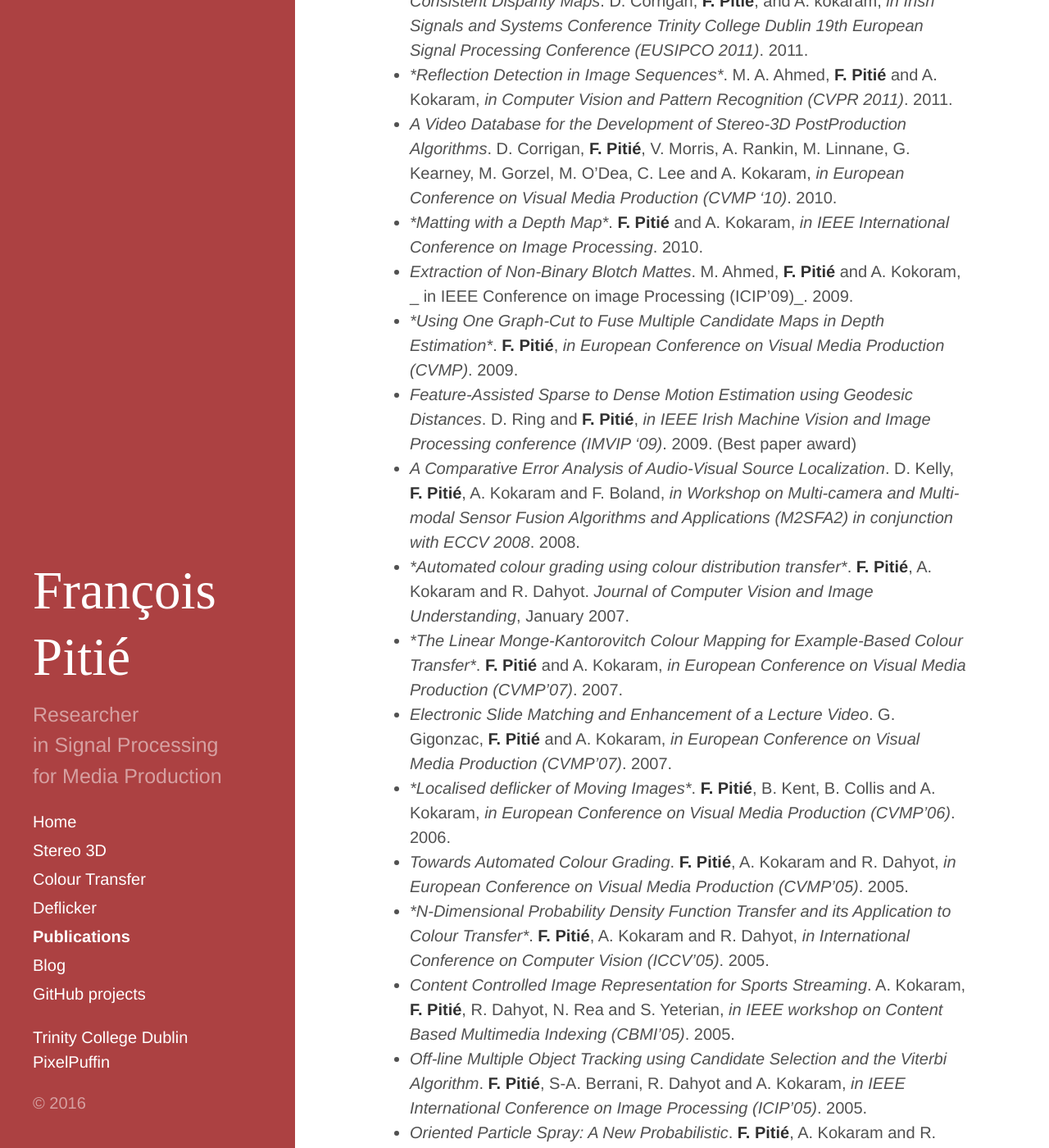
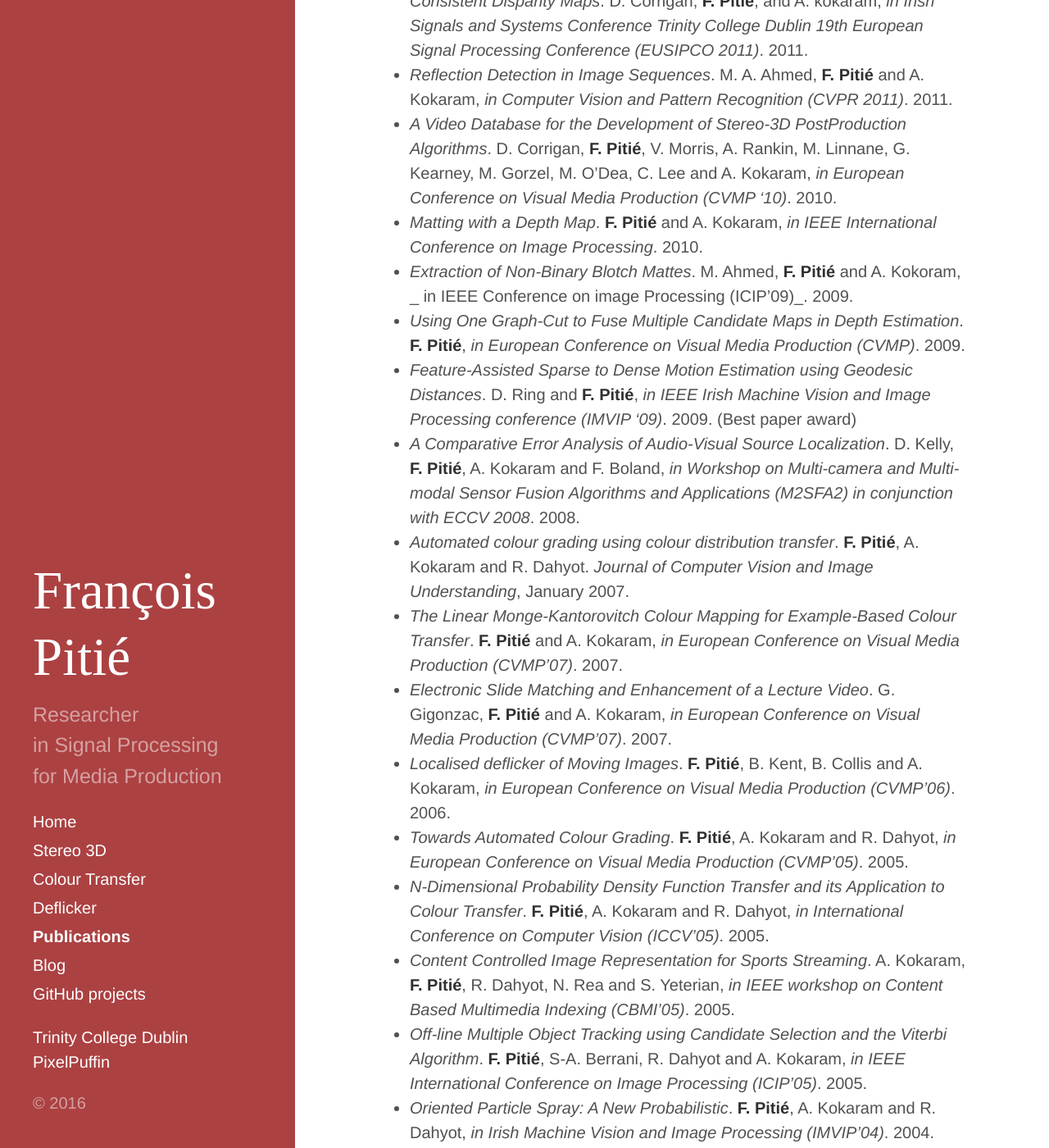
Before and after one commit to frcs/frcs.github.io, a Jekyll site: the page built from publications.md, in a window 1280 px wide and 1400 px high, scrolled down 1712 px. Shown: the whole window at 82% size. Built offline with Jekyll 4.4.1, drawn with Linux system fonts in a browser that asks for light colours; nearby versions of some CDN libraries; some of the changed text lies outside the part shown.

Commit message:
fixed md changes in publications.md

```diff
--- a/publications.md
+++ b/publications.md
@@ -6,21 +6,21 @@
 
 ## List of Peer-Reviewed Publications
 
-###Chapters in Books:
+##Chapters in Books:
 
 * _Advances in automated restoration of archived material_. A. Kokaram, __F. Pitié__, D. Corrigan, D. Vitulano, V. Bruni, A. Crawford. _Digital Imaging for Cultural Heritage Preservation: Analysis, Restoration, and Reconstruction of Ancient Works_. 2011.
 * _Enhancement of digital photographs using color transfer techniques_. __F. Pitié__, A. Kokaram and R. Dahyot. _Single-Sensor Imaging: Methods and Applications for Digital Cameras_, 2008.
 * _Action recognition in multimedia streams_.  R. Dahyot, __F. Pitié__, D. Lennon, N. Harte and A. Kokaram. _Multimodal Processing and Interaction:  Audio, Video, Text_. 2008.
 
-###Articles in refereed publications:
+##Articles in refereed publications:
 
 *  _IRISH MACHINE VISION & IMAGE PROCESSING Conference proceedings_. R Dahyot, G Lacey, K Dawson-Howe, F Pitié, D Moloney, _Irish Pattern Recognition & Classification Society_. (ISBN 978-0-9934207-0-2). 2015.
 *  _Assessment of Audio/Video synchronisation in streaming media_. __F. Pitié__, D. Kelly, T. Foucu, N. Harte and A. Kokaram, _in Quality of Multimedia Experience (QoMEX)_. 2014.
 *  _Advanced video debanding_. G. Baugh, A. Kokaram, __F. Pitié__, _in European Conference on Visual Media Production (CVMP'14)_. 2014.
-*  _*Blotch and scratch removal in archived film using a semi-transparent corruption model and a ground-truth generation technique*_. M. Elgharib, __F. Pitié__ and A. Kokaram, _in EURASIP Journal on Image and Video Processing_. 2013.
-*  _*User-assisted sparse stereo-video segmentation*_. F. Raimbault, __F. Pitié__ and A. Kokaram, _in European Conference on Visual Media Production (CVMP'13)_. 2013.
+*  _Blotch and scratch removal in archived film using a semi-transparent corruption model and a ground-truth generation technique_. M. Elgharib, __F. Pitié__ and A. Kokaram, _in EURASIP Journal on Image and Video Processing_. 2013.
+*  _User-assisted sparse stereo-video segmentation_. F. Raimbault, __F. Pitié__ and A. Kokaram, _in European Conference on Visual Media Production (CVMP'13)_. 2013.
 *  _Nonrigid recto-verso registration using page outline structure and content preserving warps_. R Rowley-Brooke, __F. Pitié__, A Kokaram, _in Proceedings of the 2nd International Workshop on Historical Document Imaging and Processing_. 2013.
-*  _*A Non-Parametric Framework for Document Bleed-Through Removal*_. R. Rowley-Brooke and __F. Pitié__ and A. Kokaram, _in Computer Vision and Pattern Recognition (CVPR 2013)_. 2013.
+*  _A Non-Parametric Framework for Document Bleed-Through Removal_. R. Rowley-Brooke and __F. Pitié__ and A. Kokaram, _in Computer Vision and Pattern Recognition (CVPR 2013)_. 2013.
 *  _DepthArtist: a Stereoscopic 3D Conversion Tool for CG Animation_. __F. Pitié__, G. Baugh and J. Helms, _in European Conference on Visual Media Production (CVMP'12)_. 2012.
 *  _A Ground Truth Bleed-Through Document Image Database_. R. Rowley-Brooke and __F. Pitié__ and A. Kokaram, _in Theory and Practice of Digital Libraries (TPDL'12)_. 2012.
 *  _Stereo Video Completion for Rig and Artefact Removal_. F. Raimbault and __F. Pitié__ and A. Kokaram, _in  13th International Workshop on Image Analysis for Multimedia Interactive Services (WIAMIS'12)_. 2012.
@@ -31,25 +31,25 @@
   kokaram, _in Irish Signals and Systems Conference Trinity College
     Dublin 19th European Signal Processing Conference (EUSIPCO
     2011)_. 2011.
-*  _*Reflection Detection in Image Sequences*_. M. A. Ahmed,
+*  _Reflection Detection in Image Sequences_. M. A. Ahmed,
   __F. Pitié__ and A. Kokaram, _in Computer Vision and Pattern
     Recognition (CVPR 2011)_. 2011.
 *  _A Video Database for the Development of Stereo-3D  PostProduction Algorithms_. D. Corrigan, __F. Pitié__, V. Morris,  A. Rankin, M. Linnane, G. Kearney, M. Gorzel, M. O'Dea, C. Lee  and A. Kokaram, _in European Conference on Visual Media  Production (CVMP '10)_. 2010.
-*  _*Matting with a Depth Map*_. __F. Pitié__ and A. Kokaram,  _in IEEE International Conference on Image Processing_. 2010.
+*  _Matting with a Depth Map_. __F. Pitié__ and A. Kokaram,  _in IEEE International Conference on Image Processing_. 2010.
 *  _Extraction of Non-Binary Blotch Mattes_. M. Ahmed, __F. Pitié__
   and A. Kokoram, _ in IEEE Conference on image Processing (ICIP'09)_. 2009.
-*  _*Using One Graph-Cut to Fuse Multiple Candidate Maps in Depth Estimation*_. __F. Pitié__, _in European Conference on Visual Media Production (CVMP)_. 2009.
+*  _Using One Graph-Cut to Fuse Multiple Candidate Maps in Depth Estimation_. __F. Pitié__, _in European Conference on Visual Media Production (CVMP)_. 2009.
 *  _Feature-Assisted Sparse to Dense Motion Estimation using
   Geodesic Distances_. D. Ring and __F. Pitié__, _in IEEE Irish
     Machine Vision and Image Processing conference (IMVIP
     '09)_. 2009. (Best paper award)
 *  _A Comparative Error Analysis of Audio-Visual Source Localization_. D. Kelly, __F. Pitié__, A. Kokaram and F. Boland, _in Workshop on Multi-camera and Multi-modal Sensor Fusion Algorithms and Applications (M2SFA2) in conjunction with ECCV 2008_. 2008.
-*  _*Automated colour grading using colour distribution transfer*_. __F. Pitié__, A. Kokaram and R. Dahyot. _Journal of Computer Vision and Image Understanding_, January 2007.
-*  _*The Linear Monge-Kantorovitch Colour Mapping for Example-Based Colour Transfer*_. __F. Pitié__  and A. Kokaram, _in European Conference on Visual Media Production (CVMP'07)_. 2007.
+*  _Automated colour grading using colour distribution transfer_. __F. Pitié__, A. Kokaram and R. Dahyot. _Journal of Computer Vision and Image Understanding_, January 2007.
+*  _The Linear Monge-Kantorovitch Colour Mapping for Example-Based Colour Transfer_. __F. Pitié__  and A. Kokaram, _in European Conference on Visual Media Production (CVMP'07)_. 2007.
 *  _Electronic Slide Matching and Enhancement of a Lecture Video_.  G. Gigonzac, __F. Pitié__ and A. Kokaram, _in European Conference on Visual Media Production (CVMP'07)_. 2007.
-*  _*Localised deflicker of Moving Images*_. __F. Pitié__, B. Kent, B. Collis and A. Kokaram, _in European Conference on Visual Media Production (CVMP'06)_. 2006.
+*  _Localised deflicker of Moving Images_. __F. Pitié__, B. Kent, B. Collis and A. Kokaram, _in European Conference on Visual Media Production (CVMP'06)_. 2006.
 *  _Towards Automated Colour Grading_. __F. Pitié__, A. Kokaram and R. Dahyot, _in European Conference on Visual Media Production (CVMP'05)_. 2005.
-*  _*N-Dimensional Probability Density Function Transfer and its Application to Colour Transfer*_. __F. Pitié__, A. Kokaram and R. Dahyot, _in International Conference on Computer Vision (ICCV'05)_. 2005.
+*  _N-Dimensional Probability Density Function Transfer and its Application to Colour Transfer_. __F. Pitié__, A. Kokaram and R. Dahyot, _in International Conference on Computer Vision (ICCV'05)_. 2005.
 *  _Content Controlled Image Representation for Sports Streaming_. A. Kokaram, __F. Pitié__, R. Dahyot, N. Rea and S. Yeterian, _in IEEE workshop on Content Based Multimedia Indexing (CBMI'05)_. 2005.
 *  _Off-line Multiple Object Tracking using Candidate Selection and the Viterbi Algorithm_. __F. Pitié__, S-A. Berrani, R. Dahyot and A. Kokaram, _in IEEE International Conference on Image Processing (ICIP'05)_. 2005.
 *  _Oriented Particle Spray: A New Probabilistic_. __F. Pitié__, A. Kokaram and R. Dahyot, _in Irish Machine Vision and Image Processing (IMVIP'04)_. 2004.
@@ -58,12 +58,12 @@
 *  _Suppression du bruit de pompage des vidéos_. __F. Pitié__, R. Dahyot and A. Kokaram, _in Proceedings 19eme Colloque sur le Traitement du Signal_. 2003.
 *  _Simultaneous Luminance and Position Stabilization for Film and Video_. A. Kokaram, R. Dahyot, __F. Pitié__ and H. Denman, _in Visual Communications and Image Processing (VCIP)_. 2003.
 
-###Theses
+##Theses
 
 *  _Statistical Signal Processing Techniques for Visual Post-Production_. __F. Pitié__, PhD thesis, Trinity College Dublin. 2007.
 *  _Removing Flicker from old movies_. __F. Pitié__,  Master's thesis, University of Nice-Sophia Antipolis. 2002.
 
-###Patents
+##Patents
 
 *  _Method for matching color in images_. US patent application 7796812 filed on 17 October 2006. (__F. Pitié__, A. Kokaram) — acquired by Google.
 *  _Dominant Motion Estimation for Image Sequence
```
